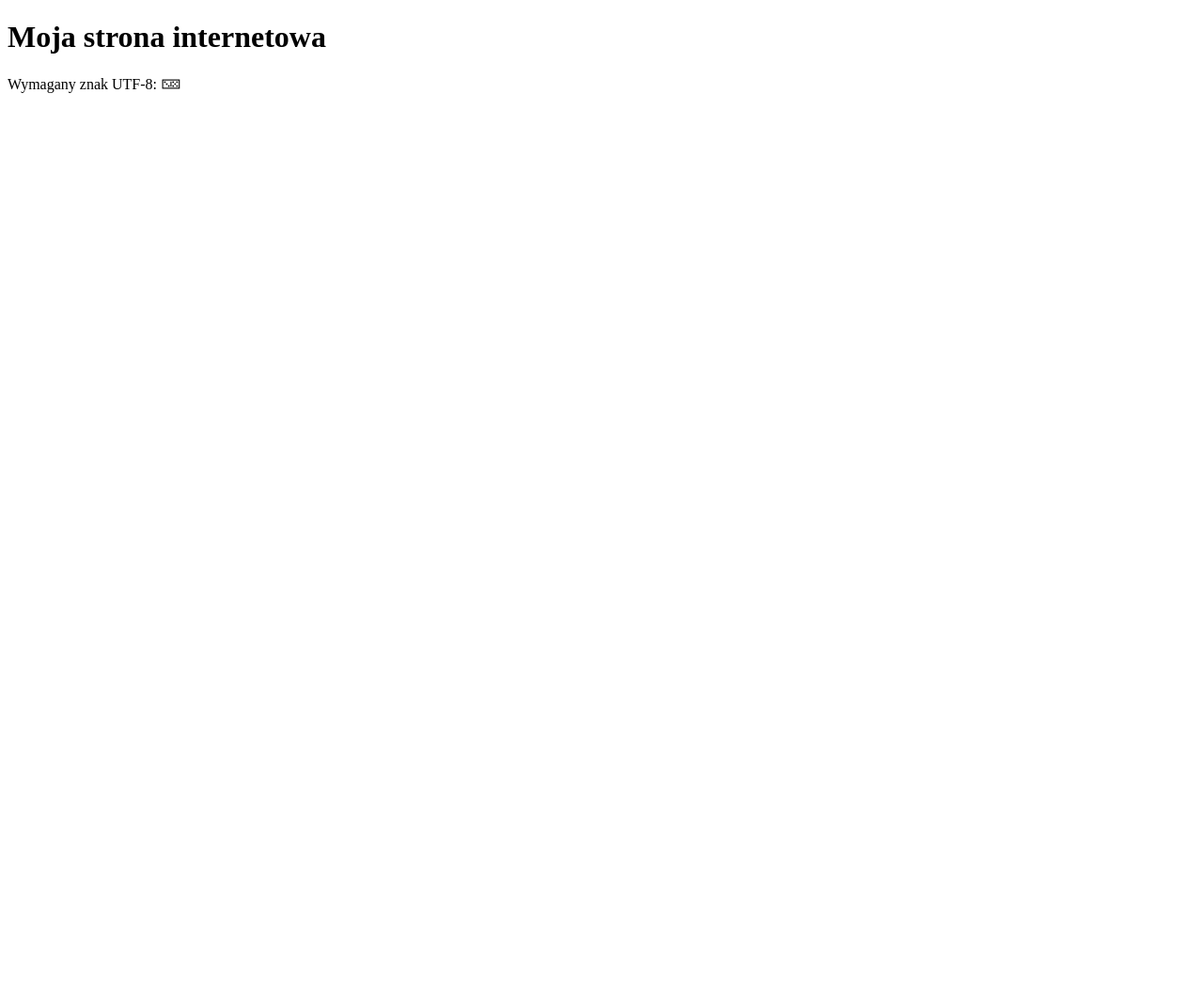
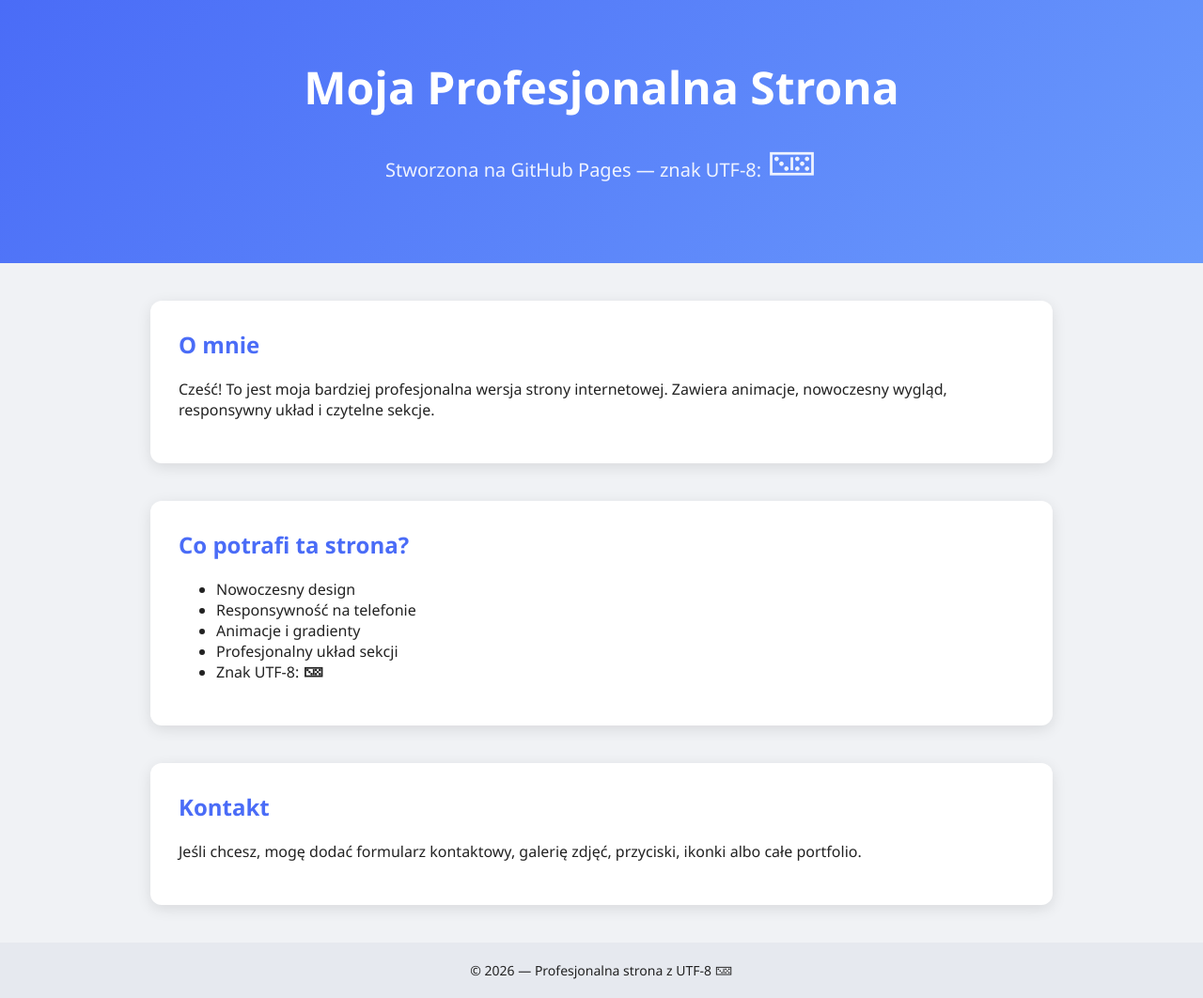
Before and after one commit to rachelaoniszko-pixel/moja-strona, a plain HTML site: page index.html in a window 1280 px wide. Shown: the whole page at 94% size. Before the commit the page ends 800 px from the top, so only its background shows below. Drawn offline with Linux system fonts and the light colour scheme.

Commit message:
Update index.html

```diff
--- a/index.html
+++ b/index.html
@@ -2,10 +2,107 @@
 <html lang="pl">
 <head>
     <meta charset="UTF-8">
-    <title>Strona z znakiem UTF-8 &#127051;</title>
+    <title>Moja Profesjonalna Strona</title>
+    <meta name="viewport" content="width=device-width, initial-scale=1">
+
+    <style>
+        body {
+            margin: 0;
+            font-family: 'Segoe UI', sans-serif;
+            background: #f0f2f5;
+            color: #222;
+        }
+
+        header {
+            background: linear-gradient(135deg, #4a6cf7, #6a9afc);
+            padding: 60px 20px;
+            text-align: center;
+            color: white;
+        }
+
+        header h1 {
+            font-size: 48px;
+            margin: 0;
+            animation: fadeIn 1.5s ease;
+        }
+
+        header p {
+            font-size: 20px;
+            opacity: 0.9;
+            animation: fadeIn 2s ease;
+        }
+
+        @keyframes fadeIn {
+            from { opacity: 0; transform: translateY(20px); }
+            to { opacity: 1; transform: translateY(0); }
+        }
+
+        .section {
+            max-width: 900px;
+            margin: 40px auto;
+            background: white;
+            padding: 30px;
+            border-radius: 12px;
+            box-shadow: 0 4px 15px rgba(0,0,0,0.1);
+            animation: fadeIn 1.2s ease;
+        }
+
+        .section h2 {
+            margin-top: 0;
+            color: #4a6cf7;
+        }
+
+        footer {
+            text-align: center;
+            padding: 20px;
+            background: #e6e9ef;
+            margin-top: 40px;
+            font-size: 14px;
+        }
+
+        .emoji {
+            font-size: 40px;
+        }
+    </style>
 </head>
+
 <body>
-    <h1>Moja strona internetowa</h1>
-    <p>Wymagany znak UTF-8: &#127051;</p>
+
+<header>
+    <h1>Moja Profesjonalna Strona</h1>
+    <p>Stworzona na GitHub Pages — znak UTF‑8: <span class="emoji">&#127051;</span></p>
+</header>
+
+<div class="section">
+    <h2>O mnie</h2>
+    <p>
+        Cześć! To jest moja bardziej profesjonalna wersja strony internetowej.
+        Zawiera animacje, nowoczesny wygląd, responsywny układ i czytelne sekcje.
+    </p>
+</div>
+
+<div class="section">
+    <h2>Co potrafi ta strona?</h2>
+    <ul>
+        <li>Nowoczesny design</li>
+        <li>Responsywność na telefonie</li>
+        <li>Animacje i gradienty</li>
+        <li>Profesjonalny układ sekcji</li>
+        <li>Znak UTF‑8: <strong>&#127051;</strong></li>
+    </ul>
+</div>
+
+<div class="section">
+    <h2>Kontakt</h2>
+    <p>
+        Jeśli chcesz, mogę dodać formularz kontaktowy, galerię zdjęć,
+        przyciski, ikonki albo całe portfolio.
+    </p>
+</div>
+
+<footer>
+    © 2026 — Profesjonalna strona z UTF‑8 &#127051;
+</footer>
+
 </body>
 </html>
```
